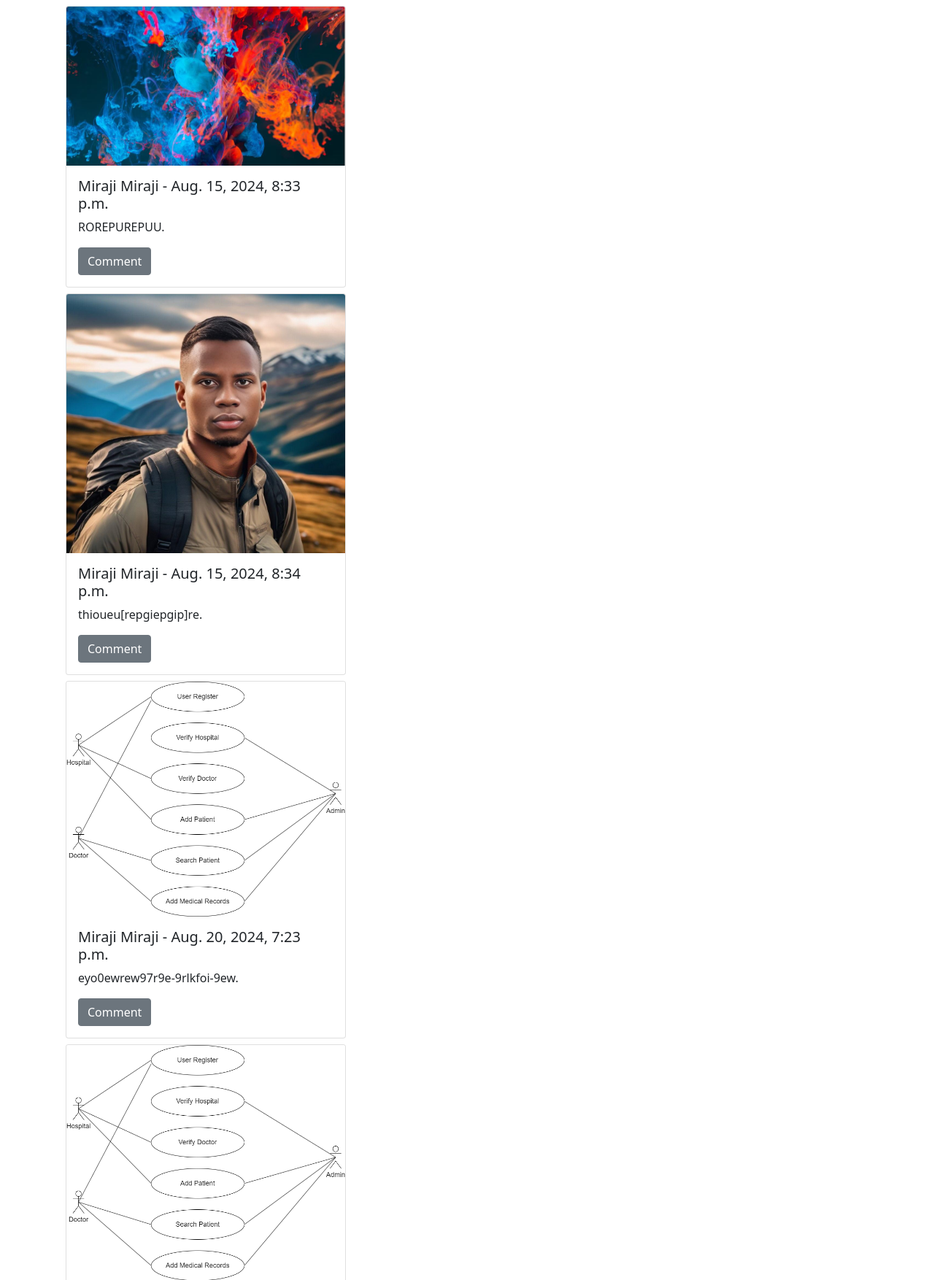
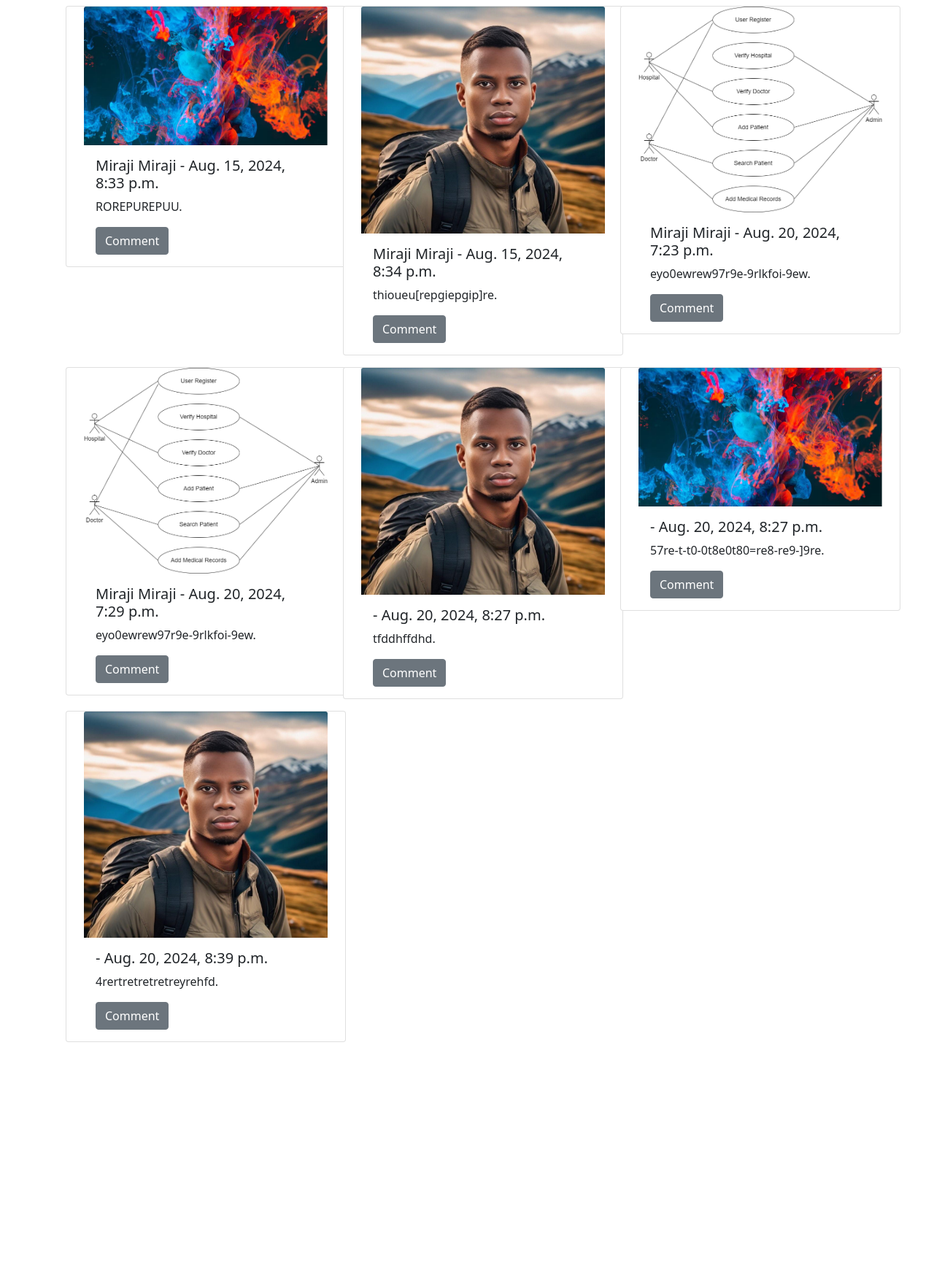
Before and after one commit to ndaga1603/blog-django101, a Django app: page / in a window 1280 px wide. Shown: the part 82-1836 px from the top of the page at 73% size. After the commit the page ends 1510 px from the top, so only its background shows below. Run offline with Django 5.2, Linux system fonts and the light colour scheme; data comes from the database, SQL or seed files in the repository.

Commit message:
adding row-col layout

```diff
--- a/feed/templates/index.html
+++ b/feed/templates/index.html
@@ -18,9 +18,11 @@
           </a>
         </div>
       </nav>
+      <div class="row">
 
         {% for object in object_list %}
-            <div class="card mx-2 my-2" style="width: 24rem;">
+          <div class="col-md-4">
+            <div class="card mx-2 my-2 px-4" style="width: 24rem;">
                 <img src="{{ object.image.url }}" class="card-img-top" alt="post-image">
                 <div class="card-body">
                     <h5 class="card-title">{{ object.author.first_name }} {{ object.author.last_name }} - {{ object.created_at }}</h5>
@@ -28,7 +30,10 @@
                     <a href="#" class="btn btn-secondary">Comment</a>
                 </div>
             </div>
+          </div>
         {% endfor %}
+      </div>
+
     </div>
 
     <!-- Optional JavaScript; choose one of the two! -->
```
